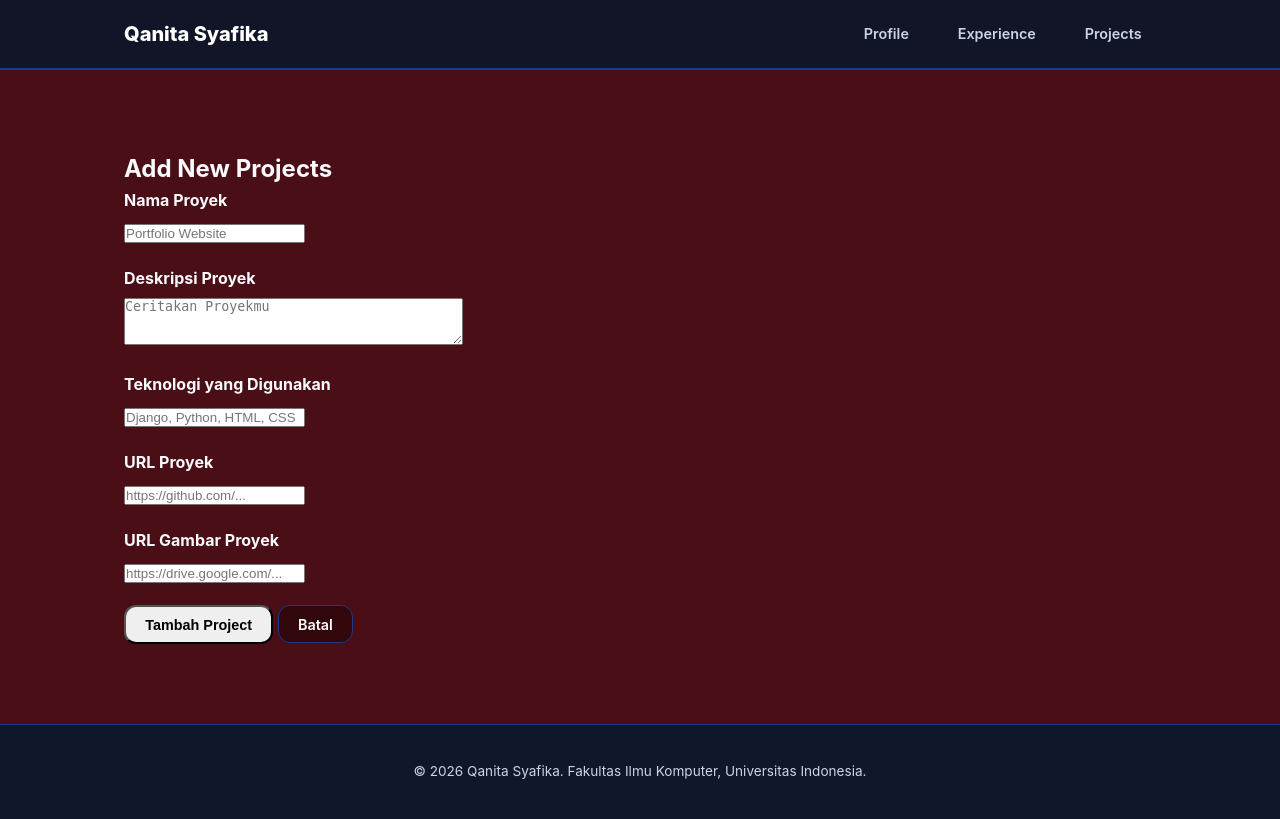
After one commit to qanitasyafika/myportofolio, a Django app: page /projects/add/ in a window 1280 px wide. The commit adds this page. Run offline with Django 5.2, Linux system fonts and the light colour scheme.

Commit message:
ft: refactor template inheritance and setup basic project configuration

```diff
--- /dev/null
+++ b/main/forms.py
@@ -0,0 +1,21 @@
+from django.forms import ModelForm, TextInput, Textarea, URLInput
+from main.models import Project
+
+class ProjectForm(ModelForm):
+    class Meta:
+        model = Project
+        fields = ["title", "description", "tech_stack", "project_url", "project_image_url"]
+        labels = {
+            "title": "Nama Proyek",
+            "description": "Deskripsi Proyek",
+            "tech_stack": "Teknologi yang Digunakan",
+            "project_url": "URL Proyek",
+            "project_image_url": "URL Gambar Proyek",
+        }
+        widgets = {
+            "title": TextInput(attrs={"placeholder": "Portfolio Website", "maxlength": 255}),
+            "description": Textarea(attrs={"placeholder": "Ceritakan Proyekmu", "rows": 3}),
+            "tech_stack": TextInput(attrs={"placeholder": "Django, Python, HTML, CSS"}),
+            "project_url": URLInput(attrs={"placeholder": "https://github.com/..."}),
+            "project_image_url": URLInput(attrs={"placeholder": "https://drive.google.com/..."}),
+        }
--- a/main/models.py
+++ b/main/models.py
@@ -2,44 +2,32 @@ import uuid
 from django.db import models
 
 class Experience(models.Model):
-    EXPERIENCE_CHOICES = [
+    CATEGORY_CHOICES = [
         ('organisasi', 'Organisasi'),
         ('kepanitiaan', 'Kepanitiaan'),
-        ('magang', 'Magang'),
-        ('riset', 'Riset'),
-        ('lainnya', 'Lainnya'),
+        ('pekerjaan', 'Pekerjaan'),
     ]
 
-    id = models.UUIDField(primary_key=True, default=uuid.uuid4, editable=False)
     title = models.CharField(max_length=255)
     description = models.TextField()
-    category = models.CharField(max_length=20, choices=EXPERIENCE_CHOICES, default='organisasi')
-    thumbnail = models.URLField(blank=True, null=True)
-    started_at = models.DateTimeField(auto_now_add=True)
-    ended_at = models.DateTimeField(blank=True, null=True)
-
-    def __str__(self):
-        return self.title
+    category = models.CharField(max_length=50, choices=CATEGORY_CHOICES, default='organisasi')
+    ended_at = models.DateTimeField(null=True, blank=True)
 
     @property
     def is_ongoing(self):
         return self.ended_at is None
 
+    def __str__(self):
+        return self.title
+
 
 class Project(models.Model):
-    PROJECT_CHOICES = [
-        ('research', 'Research Project'),
-        ('entrepreneurship', 'Entrepreneurship'),
-        ('creative', 'Creative Arts'),
-        ('organization', 'Organization Event'),
-    ]
-
     id = models.UUIDField(primary_key=True, default=uuid.uuid4, editable=False)
     title = models.CharField(max_length=255)
     description = models.TextField()
-    category = models.CharField(max_length=30, choices=PROJECT_CHOICES, default='research')
-    year = models.IntegerField()
-    thumbnail = models.URLField(blank=True, null=True)
+    tech_stack = models.CharField(max_length=255)
+    project_url = models.URLField(blank=True, default='')
+    project_image_url = models.URLField(blank=True, default='')
 
     def __str__(self):
         return self.title
--- a/main/urls.py
+++ b/main/urls.py
@@ -1,5 +1,12 @@
 from django.urls import path
-from main.views import show_main, show_experience, show_projects
+from main.views import (
+    show_main,
+    show_experience,
+    show_projects,
+    create_project,
+    get_projects_json,
+    delete_project,
+)
 
 app_name = "main"
 
@@ -7,4 +14,7 @@ urlpatterns = [
     path("", show_main, name="show_main"),
     path("experience/", show_experience, name="show_experience"),
     path("projects/", show_projects, name="show_projects"),
+    path("projects/add/", create_project, name="create_project"),
+    path("api/projects/", get_projects_json, name="get_projects_json"),
+    path("projects/<uuid:project_id>/delete/", delete_project, name="delete_project"),
 ]
--- a/main/views.py
+++ b/main/views.py
@@ -1,5 +1,9 @@
-from django.shortcuts import render
+from django.contrib import messages
+from django.core import serializers
+from django.http import HttpResponse
+from django.shortcuts import get_object_or_404, redirect, render
 from main.models import Experience, Project
+from main.forms import ProjectForm
 
 def show_main(request):
     context = {
@@ -12,17 +16,53 @@ def show_main(request):
     return render(request, "index.html", context)
 
 def show_experience(request):
-    experience_list = Experience.objects.all()
     context = {
         'name': 'Qanita Syafika',
-        'experience_list': experience_list,
+        'experience_list': Experience.objects.all(),
     }
     return render(request, "experience.html", context)
 
+def create_project(request):
+    form = ProjectForm(request.POST or None)
+    if request.method == "POST" and form.is_valid():
+        form.save()
+        messages.success(request, "Proyek baru berhasil ditambahkan!")
+        return redirect("main:show_projects")
+
+    context = {
+        "name": "Qanita Syafika",
+        "form": form,
+    }
+    return render(request, "projects_form.html", context)
+
+def get_projects_json(request):
+    title_query = request.GET.get("title", "").strip()
+    projects = Project.objects.all()
+    if title_query:
+        projects = projects.filter(title__icontains=title_query)
+    projects_json = serializers.serialize("json", projects)
+    return HttpResponse(projects_json, content_type="application/json")
+
 def show_projects(request):
-    project_list = Project.objects.all()
+    json_response = get_projects_json(request)
+    projects = serializers.deserialize(
+        "json",
+        json_response.content.decode("utf-8"),
+    )
+    projects = [project.object for project in projects]
+    title_query = request.GET.get("title", "").strip()
+
     context = {
-        'name': 'Qanita Syafika',
-        'project_list': project_list,
+        "name": "Qanita Syafika",
+        "project_list": projects,
+        "title_query": title_query,
     }
-    return render(request, "projects.html", context)
+    return render(request, "project.html", context)
+
+def delete_project(request, project_id):
+    project = get_object_or_404(Project, pk=project_id)
+    if request.method == "POST":
+        project.delete()
+        messages.success(request, "Project berhasil dihapus!")
+        return redirect("main:show_projects")
+    return redirect("main:show_projects")
--- /dev/null
+++ b/templates/base.html
@@ -0,0 +1,33 @@
+{% load static %}
+<!DOCTYPE html>
+<html lang="en">
+<head>
+    <meta charset="UTF-8" />
+    <meta name="viewport" content="width=device-width, initial-scale=1.0" />
+    <link rel="preconnect" href="https://fonts.googleapis.com">
+    <link rel="preconnect" href="https://fonts.gstatic.com" crossorigin>
+    <link href="https://fonts.googleapis.com/css?family=Space+Grotesk:wght@500;700&display=swap" rel="stylesheet">
+    <link rel="stylesheet" href="{% static 'css/style.css' %}?v=10">
+    {% block meta %} {% endblock meta %}
+</head>
+<body>
+    <header class="site-header">
+        <div class="container header-container">
+            <a href="{% url 'main:show_main' %}" class="brand">{{ name }}</a>
+            <nav class="nav-links">
+                <a href="{% url 'main:show_main' %}" class="nav-item">Profile</a>
+                <a href="{% url 'main:show_experience' %}" class="nav-item">Experience</a>
+                <a href="{% url 'main:show_projects' %}" class="nav-item">Projects</a>
+            </nav>
+        </div>
+    </header>
+
+    {% block content %} {% endblock content %}
+
+    <footer class="footer">
+        <div class="container">
+            <p>&copy; 2026 {{ name }}. Fakultas Ilmu Komputer, Universitas Indonesia.</p>
+        </div>
+    </footer>
+</body>
+</html>
--- /dev/null
+++ b/templates/projects_form.html
@@ -0,0 +1,31 @@
+{% extends "base.html" %}
+
+{% block meta %}
+<title>Add Project - {{ name }}</title>
+{% endblock meta %}
+
+{% block content %}
+<main>
+    <section class="section">
+        <div class="container">
+            <h1>Add New Projects</h1>
+            <form method="post" action="{% url 'main:create_project' %}" class="project-form">
+                {% csrf_token %}
+                {% for field in form %}
+                    <div class="form-group" style="margin-bottom: 1.25rem;">
+                        <label for="{{ field.id_for_label }}" style="display: block; font-weight: 700; margin-bottom: 0.4rem;">
+                            {{ field.label }}
+                        </label>
+                        {{ field }}
+                        {% for error in field.errors %}
+                            <p class="form-error" style="color: #b42318; font-size: 0.85rem;">{{ error }}</p>
+                        {% endfor %}
+                    </div>
+                {% endfor %}
+                <button type="submit" class="btn btn-primary">Tambah Project</button>
+                <a href="{% url 'main:show_projects' %}" class="btn btn-navy-outline">Batal</a>
+            </form>
+        </div>
+    </section>
+</main>
+{% endblock content %}
```
Also changed, not shown: templates/experience.html (+6 -29 lines), templates/index.html (+6 -29 lines), main/migrations/0001_initial.py, main/migrations/0002_project.py (deleted), main/migrations/0003_alter_experience_category.py (deleted).
